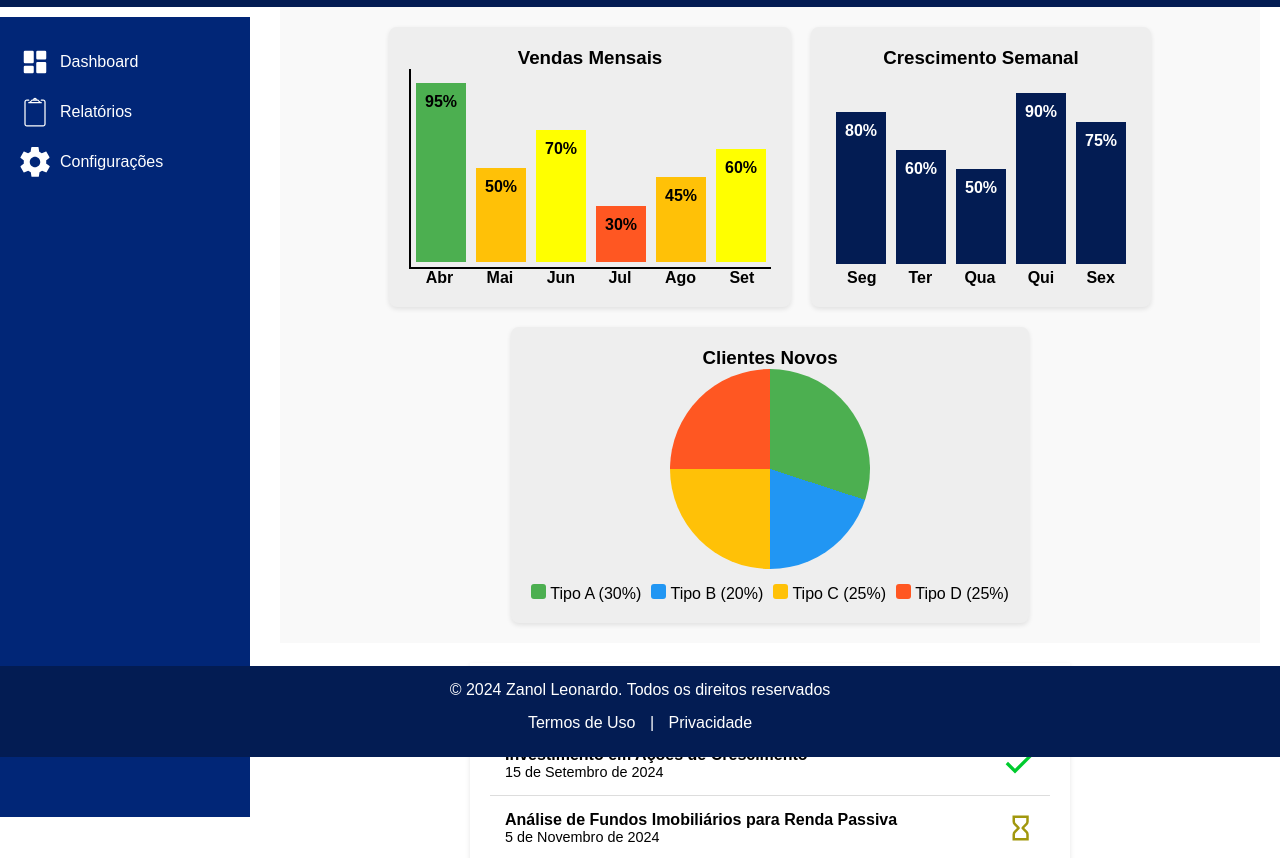
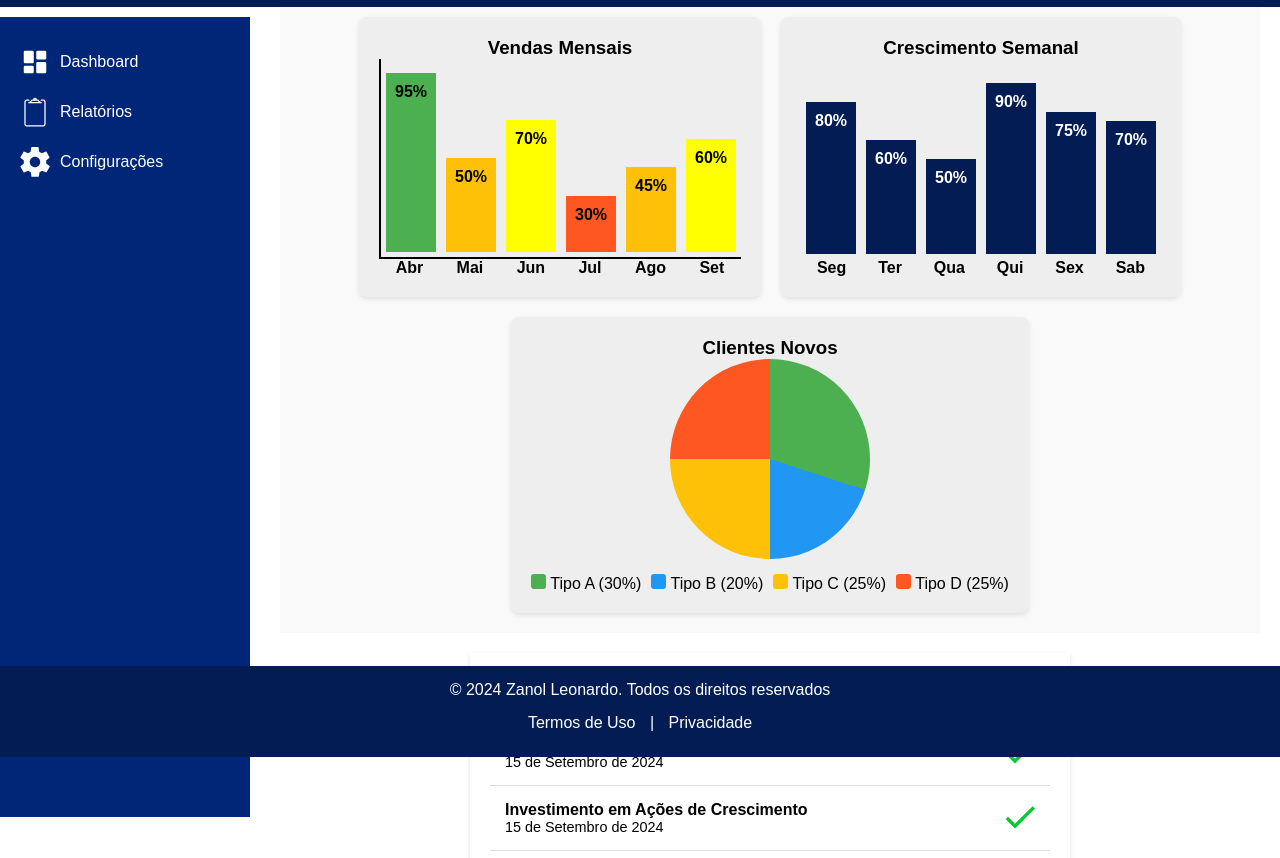
Before and after one commit to LeonardoZanol/dashboard, a plain HTML site: page index.html in a window 1280 px wide. Shown: the part 43-901 px from the top of the page. Drawn offline with Linux system fonts and the light colour scheme.

Commit message:
Ajustado posicionamento dos gráficos

```diff
--- a/index.html
+++ b/index.html
@@ -5,6 +5,7 @@
     <meta name="viewport" content="width=device-width, initial-scale=1.0">
     <title>Dashboard</title>
     <link rel="stylesheet" href="style.css">
+    <link rel="shortcut icon" href="./images/favicon.ico" type="image/x-icon">
 </head>
 <body>
     <header>
@@ -62,6 +63,7 @@
                     <div class="barra" style="height: 50%;">50%</div>
                     <div class="barra" style="height: 90%;">90%</div>
                     <div class="barra" style="height: 75%;">75%</div>
+                    <div class="barra" style="height: 70%;">70%</div>
                 </div>
 
                 <div class="labels">
@@ -70,6 +72,7 @@
                     <div>Qua</div>
                     <div>Qui</div>
                     <div>Sex</div>
+                    <div>Sab</div>
                 </div>
             </div>
 
@@ -95,6 +98,14 @@
 
         <section class="atividades-recentes">
             <h2>Atividades Recentes</h2>
+
+            <div class="atividade">
+                <div>
+                    <span class="descricao-atividade">Investimento em Ações da Bolsa de Valores</span>
+                    <span class="data-atividade">15 de Setembro de 2024</span>
+                </div>
+                <img src="./images/completed.svg" alt="Ícone Atividade Concluída" class="concluida">
+            </div>
 
             <div class="atividade">
                 <div>
--- a/style.css
+++ b/style.css
@@ -110,13 +110,13 @@ header {
 }
 
 main {
-    margin-top: 30px;
+    margin-top: 20px;
     margin-left: 260px;
     padding: 20px;
     display: flex;
     flex-wrap: wrap;
     justify-content: center;
-    align-items: center;
+    margin-bottom: 90px;
 }
 
 .cards-estatistica {
@@ -224,8 +224,6 @@ main {
 .cor3 { background-color: #FFC107; }
 .cor4 { background-color: #FF5722; }
 
-
-
 .atividades-recentes, .movimentacao-recentes {
     width: 100%;
     background-color: #fff;
@@ -233,10 +231,7 @@ main {
     padding: 20px;
     margin: 20px;
     max-width: 600px;
-}
-
-.movimentacao-recentes {
-    margin-bottom: 90px;
+    min-width: 400px;
 }
 
 .atividades-recentes h2, .movimentacao-recentes h2 {
```
